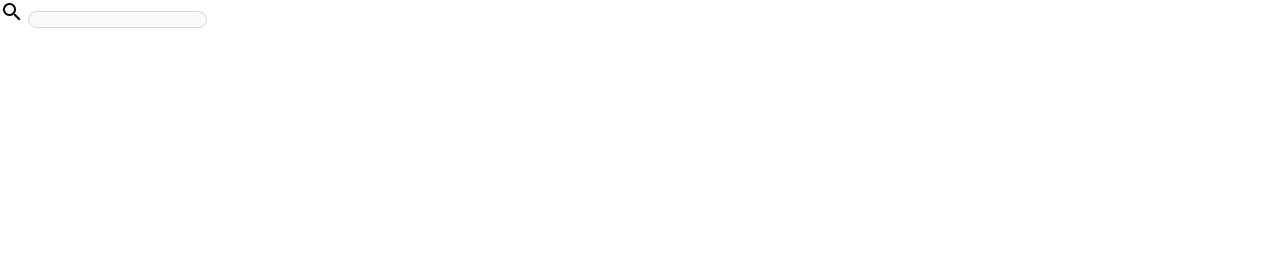
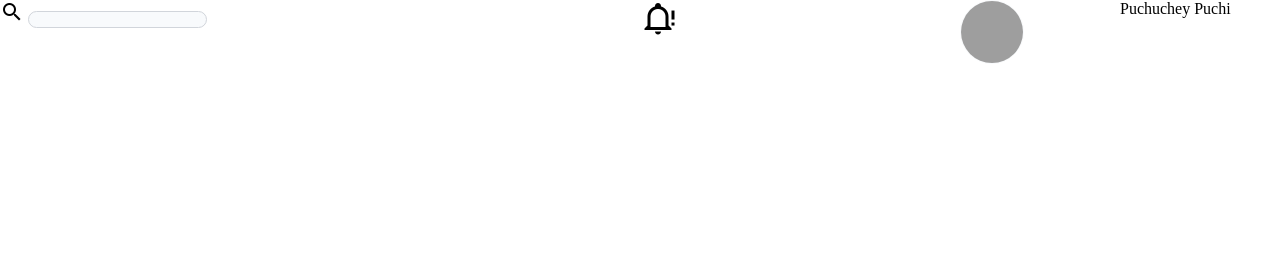
Before and after one commit to JiGzSaw01/admin-dashboard, a plain HTML site: page index.html in a window 1280 px wide. Drawn offline with Linux system fonts and the light colour scheme; grey boxes are pictures that could not be loaded.

Commit message:
dashboard phase 1.1

```diff
--- a/app.css
+++ b/app.css
@@ -9,3 +9,21 @@
     border-radius: 10px;
     border: 1px solid #d1d5db;
 }
+
+.upper-grid {
+    display: grid;
+    grid-template: 1fr 1fr/1fr 1fr;
+}
+
+.profile-area {
+    display: grid;
+    grid-template: 1fr 1fr/1fr 1fr;
+}
+
+
+.profile-image {
+    width: 4rem;
+    height: 4rem;
+    border-radius: 50px;
+    border: 1px solid #f8fafc;
+}
--- a/index.html
+++ b/index.html
@@ -11,12 +11,22 @@
 
 <body>
     <header>
-        <div class="search-container">
-            <img src="/assets/magnify.png" alt="find">
-            <input type="text" id="search-field" class="search-input">
-            <div></div>
+        <div class="upper-grid">
+            <div class="search-container">
+                <img src="/assets/magnify.png" alt="find">
+                <input type="text" id="search-field" class="search-input">
+                <div></div>
+            </div>
+            <div class="profile-area">
+                <img src="/assets/bell-alert-outline.png" alt="alert">
+                <div class="profile-area">
+                    <img class="profile-image" src="/assets/pexels-pixabay-235805.jpg" alt="doget">
+                    <p>Puchuchey Puchi</p>
+                </div>
+            </div>
+
+
         </div>
-        <div class="profile-area"></div>
         <div class="welcome-container"></div>
         <div class="buttons-container"></div>
     </header>
```
Also changed, not shown: assets/bell-alert-outline.png (added), 1 other file.
